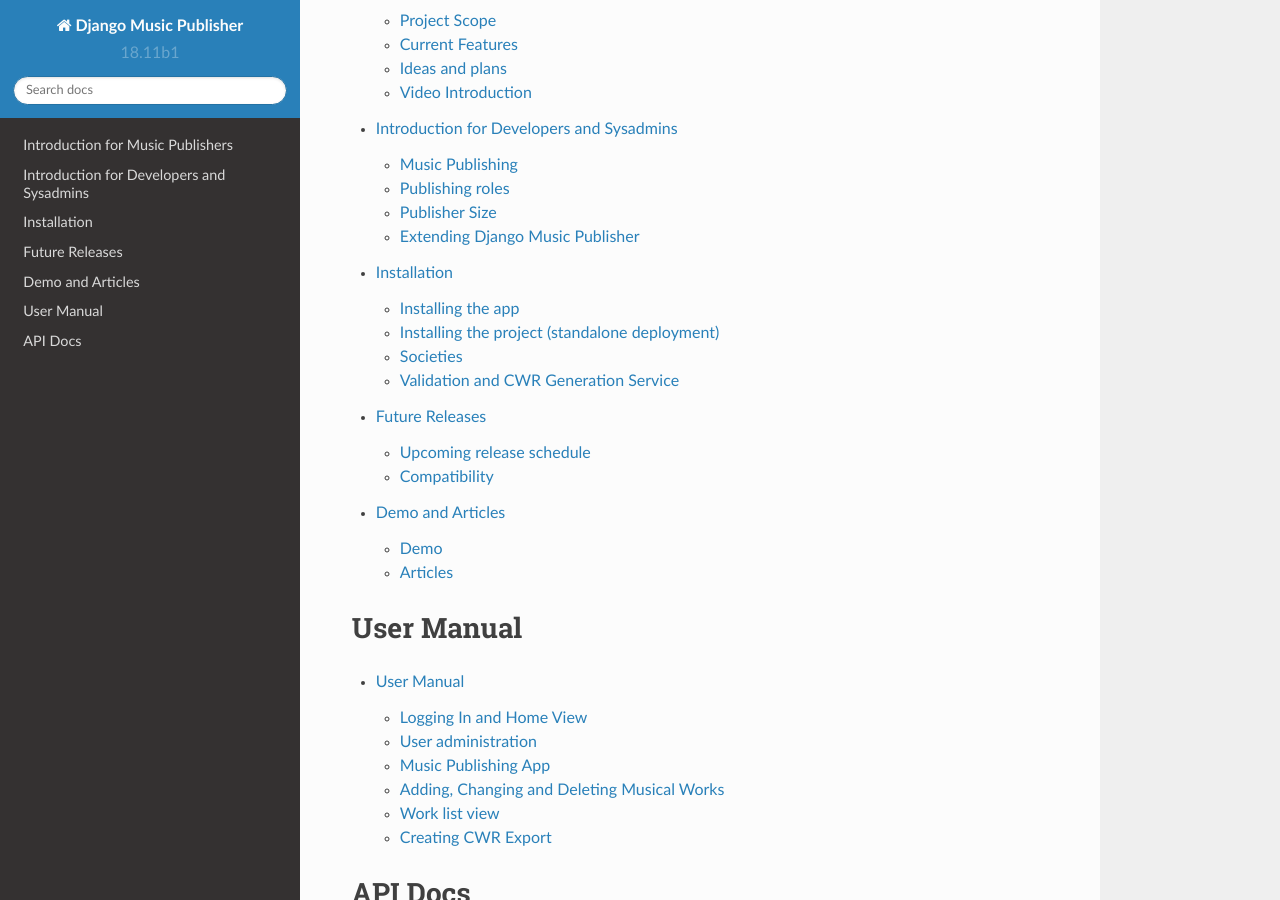
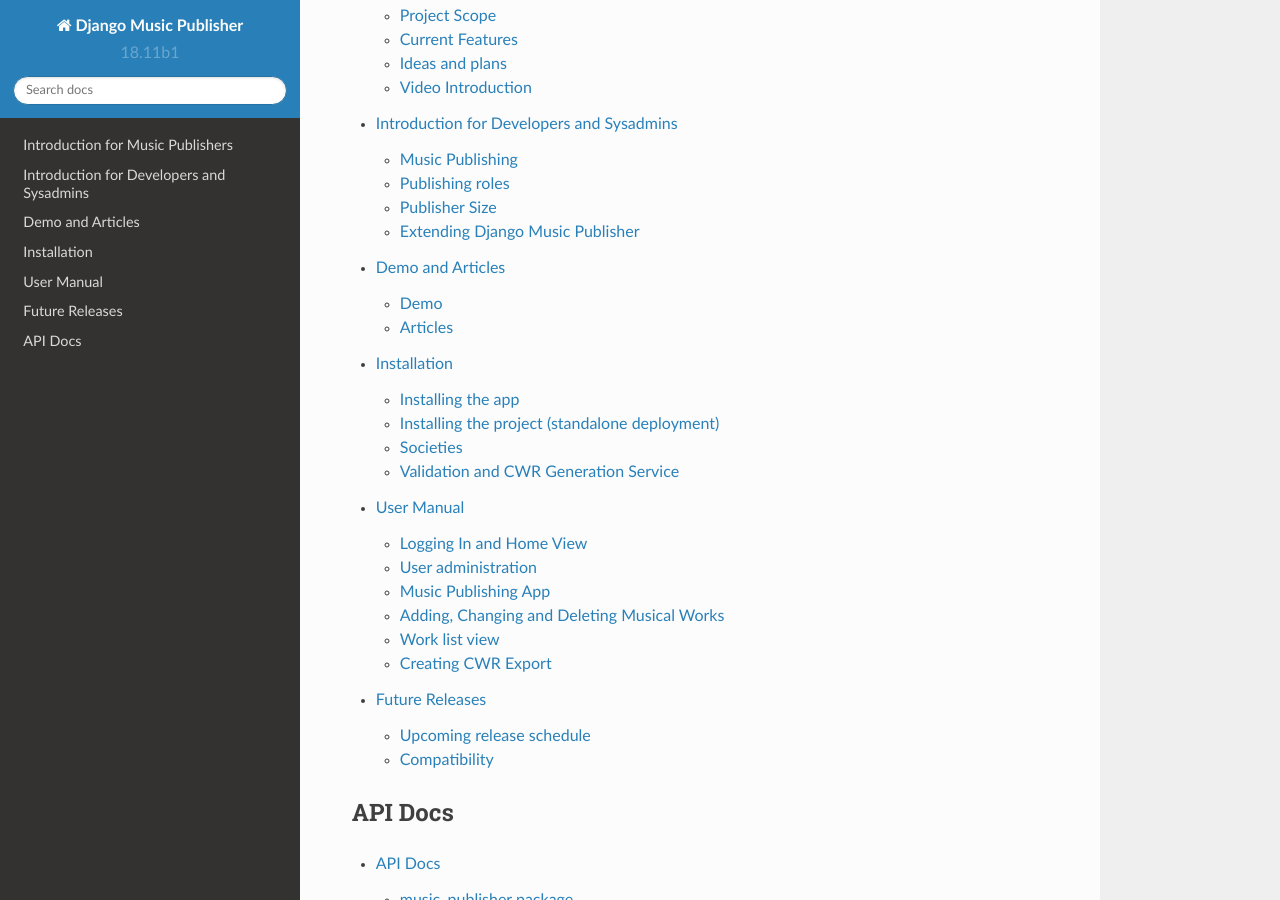
Before and after one commit to matijakolaric-com/django-music-publisher, a Sphinx documentation site: the page built from docs/index.rst, in a window 1280 px wide and 900 px high, scrolled down 528 px. Built offline with Sphinx 7.4.7 and the Read the Docs theme 2.0.0, drawn with Linux system fonts in a browser that asks for light colours; the version number is read from the project's files by our own code.

Commit message:
Doc main menu reordering

```diff
--- a/docs/index.rst
+++ b/docs/index.rst
@@ -1,5 +1,5 @@
 Django Music Publisher
-======================
+++++++++++++++++++++++
 
 .. image:: https://travis-ci.com/matijakolaric-com/django-music-publisher.svg?branch=master
     :target: https://travis-ci.com/matijakolaric-com/django-music-publisher
@@ -41,17 +41,10 @@
 
    introduction
    publishing
+   demo
    installation
+   manual
    releases
-   demo
-
-User Manual
-===========
-
-.. toctree::
-   :maxdepth: 2
-
-   manual
 
 API Docs
 ========
```
